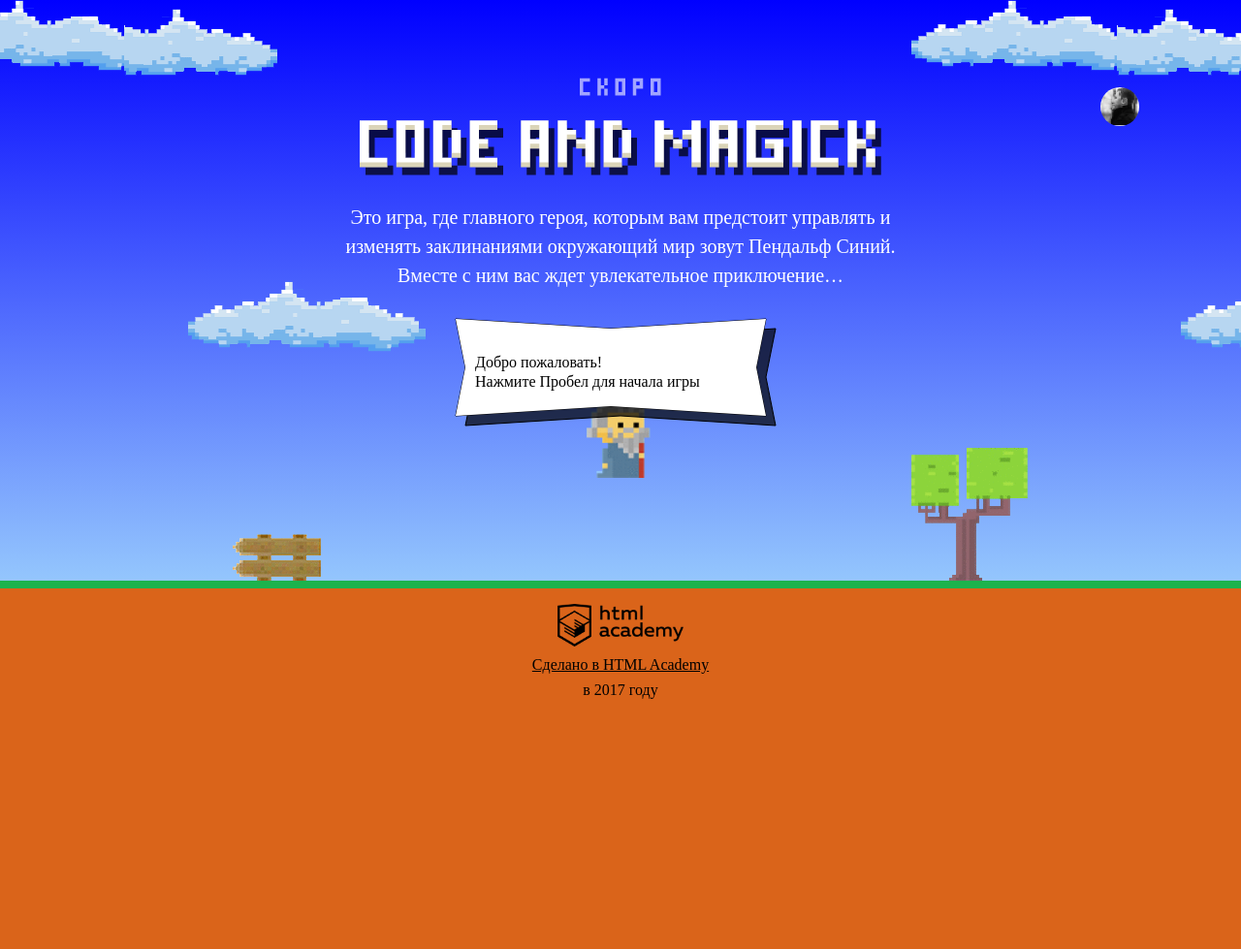
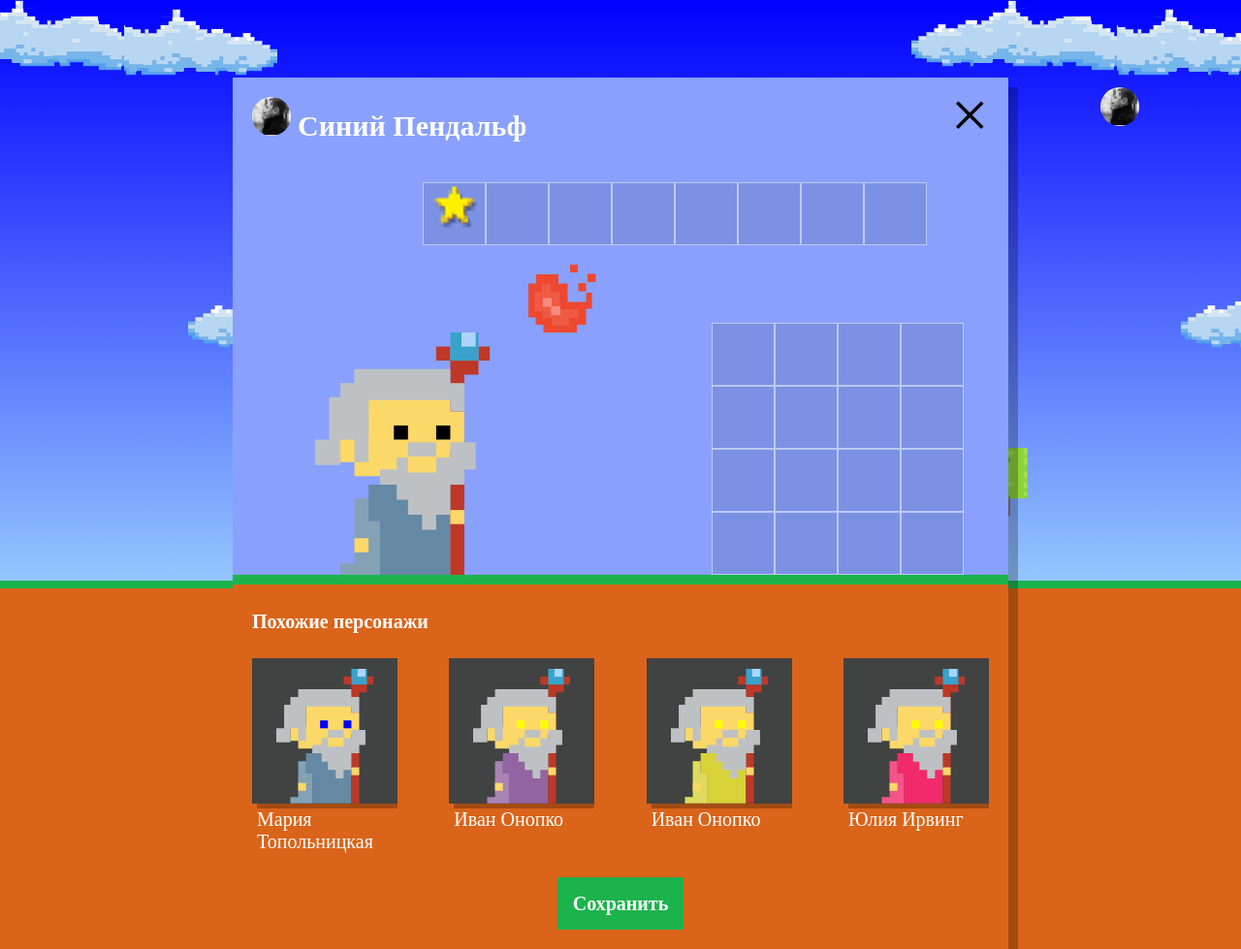
Before and after one commit to MityaDV/890537-code-and-magick-17, a website: page index.html in a window 1280 px wide. Shown: the whole page at 97% size. Before the commit the page ends 800 px from the top, so only its background shows below. Drawn offline with Linux system fonts and the light colour scheme; a web font is replaced by a local one.

Commit message:
Добавляет функцию изменения свойств объектов

```diff
--- a/index.html
+++ b/index.html
@@ -209,6 +209,7 @@
   };
 </script>
 
+<script src="js/setup.js"></script>
 <script src="js/stat.js"></script>
 <script src="js/game.js"></script>
 
--- /dev/null
+++ b/js/setup.js
@@ -0,0 +1,70 @@
+'use strict';
+
+var WIZARD_NAMES = ['Иван', 'Хуан Себастьян', 'Мария', 'Кристоф', 'Виктор', 'Юлия', 'Люпита', 'Вашингтон']; // массив имён
+var WIZARD_SURNAMES = ['да Марья', 'Верон', 'Мирабелла', 'Вальц', 'Онопко', 'Топольницкая', 'Нионго', 'Ирвинг']; // массив фамилий
+var WIZARD_COATS = ['rgb(101, 137, 164)', 'rgb(241, 43, 107)', 'rgb(146, 100, 161)', 'rgb(56, 159, 117)', 'rgb(215, 210, 55)', 'rgb(0, 0, 0)']; // массив цвета мантии
+var WIZARD_EYES = ['black', 'red', 'blue', 'yellow', 'green']; // массив цвета глаз
+
+var userDialog = document.querySelector('.setup'); // находим окно настроек пользователя
+userDialog.classList.remove('hidden'); // показываем окно настроек пользователя
+
+var similarListElement = document.querySelector('.setup-similar-list'); // находим блок куда будем копировать магов
+
+var similarWizardTemplate = document.querySelector('#similar-wizard-template') // находим шаблон который будем копировать
+.content
+.querySelector('.setup-similar-item');
+
+// массив объектов с именами магов и цветами мантий и глаз
+var wizards = [
+  {
+    name: WIZARD_NAMES[0],
+    coatColor: 'rgb(241, 43, 107)',
+    eyesColor: 'black'
+  },
+  {
+    name: WIZARD_NAMES[1],
+    coatColor: 'rgb(215, 210, 55)',
+    eyesColor: 'red'
+  },
+  {
+    name: WIZARD_NAMES[2],
+    coatColor: 'rgb(101, 137, 164)',
+    eyesColor: 'blue'
+  },
+  {
+    name: WIZARD_NAMES[3],
+    coatColor: 'rgb(127, 127, 127)',
+    eyesColor: 'yellow'
+  }
+];
+
+// Функция изменения свойств объектов
+var generateObjects = function (name, surname, coat, eyes, wizard) {
+  for (var i = 0; i < wizard.length; i++) {
+    wizard[i].name = name[Math.floor(Math.random() * name.length)] + ' ' + surname[Math.floor(Math.random() * surname.length)];
+    wizard[i].coatColor = coat[Math.floor(Math.random() * coat.length)];
+    wizard[i].eyesColor = eyes[Math.floor(Math.random() * eyes.length)];
+  }
+};
+
+generateObjects(WIZARD_NAMES, WIZARD_SURNAMES, WIZARD_COATS, WIZARD_EYES, wizards);
+
+// функция создания магов
+var renderWizard = function (wizard) {
+  var wizardElement = similarWizardTemplate.cloneNode(true); // записали в переменную клонирование шаблона
+
+  wizardElement.querySelector('.setup-similar-label').textContent = wizard.name; // находим в клонах шаблона текст имен и заменяем их
+  wizardElement.querySelector('.wizard-coat').style.fill = wizard.coatColor; // меняем цвет плащей
+  wizardElement.querySelector('.wizard-eyes').style.fill = wizard.eyesColor; // меняем цвет плащей
+
+  return wizardElement; // возвращаем изменённого мага
+};
+
+var fragment = document.createDocumentFragment(); // создаём фрагмент
+
+for (var i = 0; i < wizards.length; i++) {
+  fragment.appendChild(renderWizard(wizards[i])); // добавляем в фрагмент на каждой итерации вызов ф-и для создания магов
+}
+similarListElement.appendChild(fragment); // добавляем в блок для вставки подготовленный фрагмент
+
+userDialog.querySelector('.setup-similar').classList.remove('hidden'); // показываем блок с похожими персонажами
```
